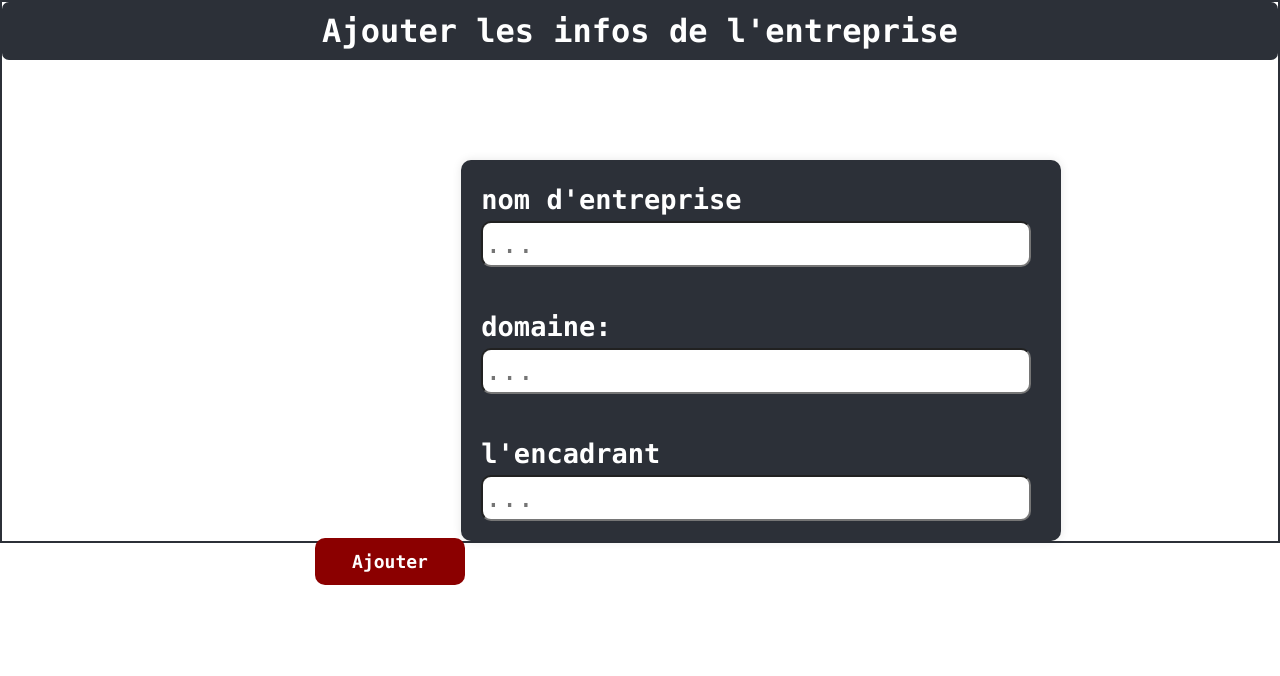
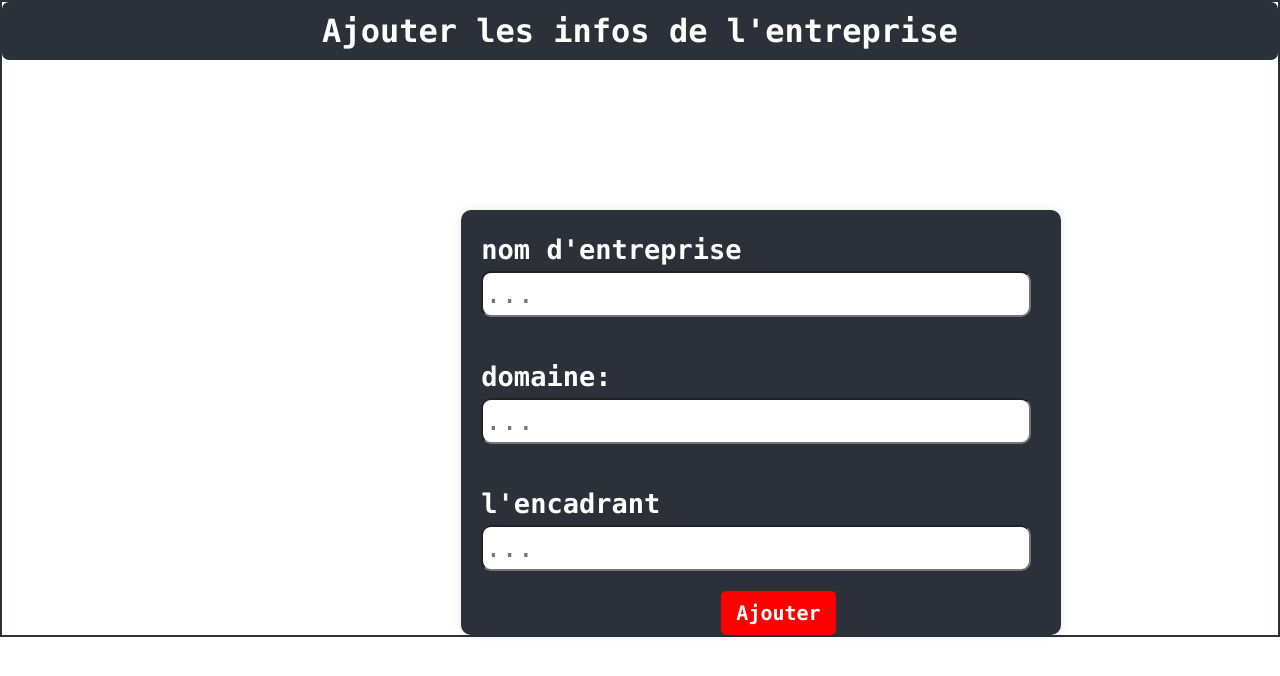
Before and after one commit to anasaadi02/Projet_SI, a React (Vite) app in the folder React_si/frontend/: page /add-internship in a window 1280 px wide. Shown: the top 676 px of the page. Built offline with nearby package versions, Linux system fonts and the light colour scheme.

Commit message:
add -> Add (button)

```diff
--- a/React_si/frontend/src/components/AddInternship.jsx
+++ b/React_si/frontend/src/components/AddInternship.jsx
@@ -55,7 +55,7 @@ const AddInternship = () => {
             />
           </label>
           <br />
-          <button className="add-button" type="submit">
+          <button className="Add-button" type="submit">
             Ajouter
           </button>
         </form>
--- a/React_si/frontend/src/styles/style.css
+++ b/React_si/frontend/src/styles/style.css
@@ -87,7 +87,7 @@ table tbody tr:hover {
   border: solid 2px #2c3038;
 }
 form {
-  margin-top: 100px;
+  margin-top: 150px;
   width: 600px;
   background-color: #2c3038;
   margin-left: 36%;
@@ -108,13 +108,15 @@ form {
   width: 550px;
   border-radius: 10px;
 }
-.add-button {
-  background-color: darkred;
-  width: 150px;
-  border-radius: 10px;
+.Add-button {
+  background-color: red;
+  color: white;
+  padding: 7px 15px;
+  border: none;
+  border-radius: 5px;
+  cursor: pointer;
   font-family: "consolas";
   font-weight: bold;
-  font-size: large;
-  top: 538px;
-  right: 815px;
+  font-size: 20px;
+  margin-left: 260px;
 }
```
